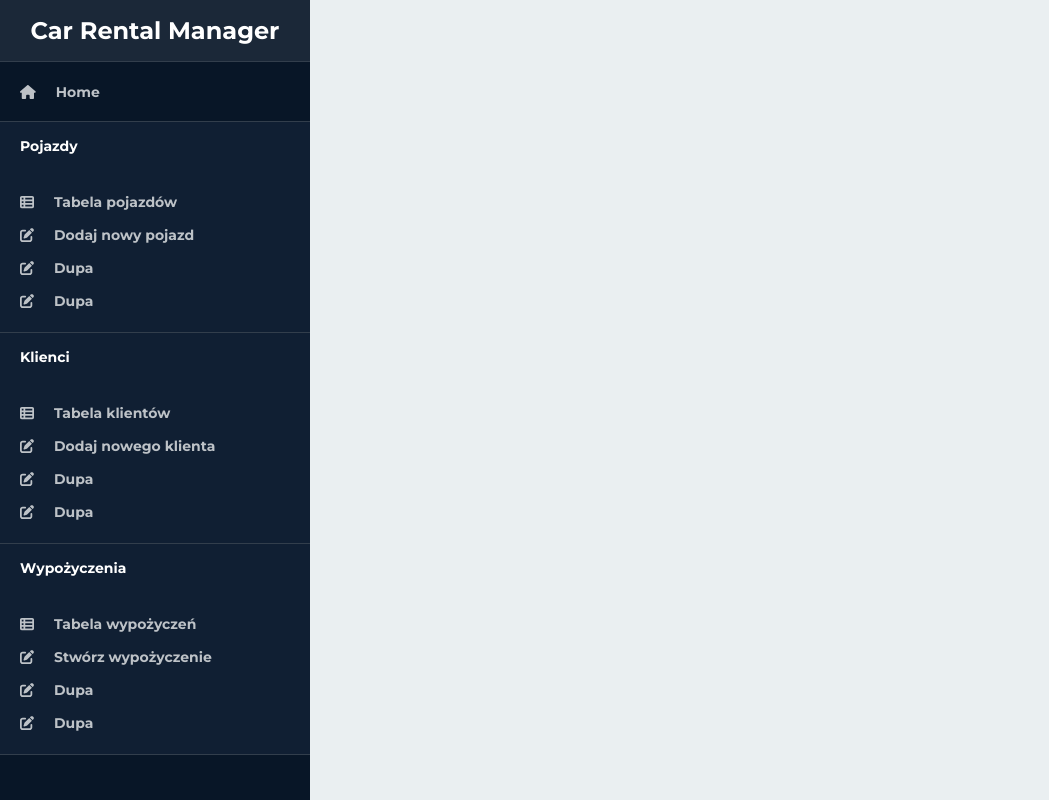
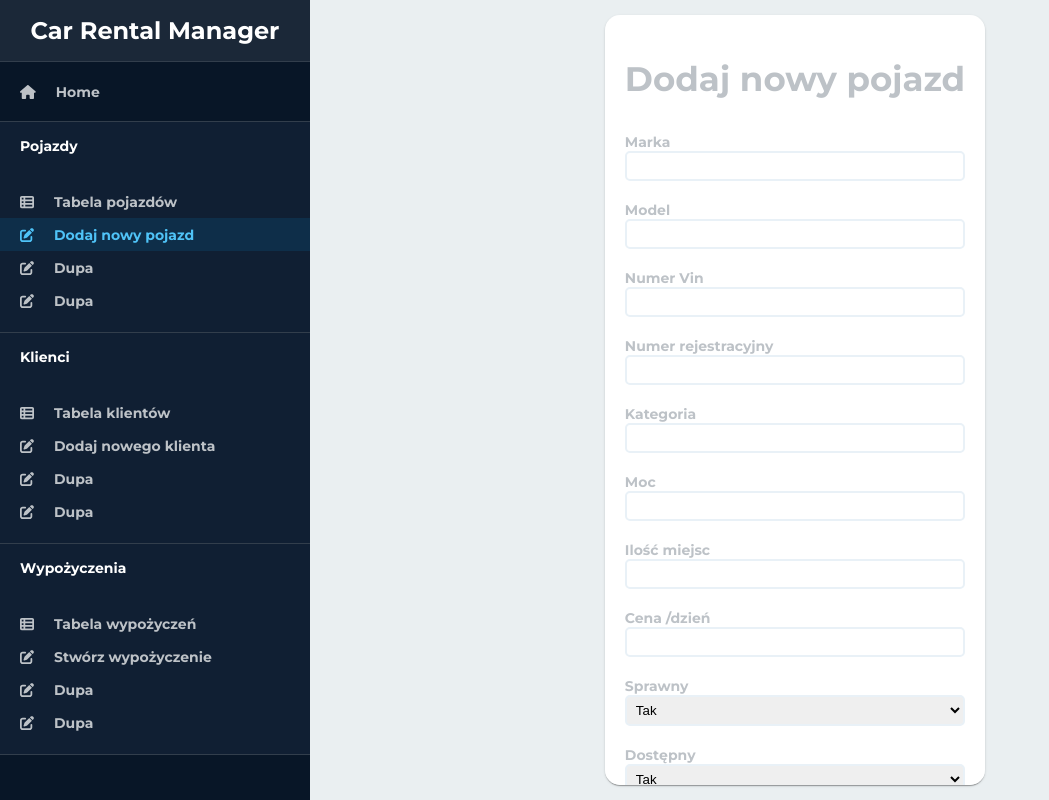
Before and after one commit to ajdachoo/Car-Rental-Manager, a React (Create React App) app: page /addCar in a window 1280 px wide. Shown: the whole page, without its empty margins (0-1049 px from the left). Built offline with nearby package versions, Linux system fonts and the light colour scheme.

Commit message:
add cars forms

```diff
--- a/src/components/molecules/FormField/FormField.tsx
+++ b/src/components/molecules/FormField/FormField.tsx
@@ -39,7 +39,7 @@ export const FormFieldSelect: React.FC<FormFieldSelectProps> = ({ onChange, valu
         <Wrapper>
             <StyledLabel htmlFor={id}>{label}</StyledLabel>
             <StyledSelect name={name} id={id} value={value} onChange={onChange}>
-                {options.map((option) => <option value={option.value}>{option.option}</option>)}
+                {options.map((option) => <option key={option.option} value={option.value}>{option.option}</option>)}
             </StyledSelect>
         </Wrapper>
     );
--- /dev/null
+++ b/src/components/organisms/CarEditForm/CarEditForm.tsx
@@ -0,0 +1,48 @@
+import React, { useEffect, useState } from "react";
+import { useParams } from "react-router-dom";
+import { useCars, CarProps } from "hooks/useCars";
+import CarForm, { formValuesProps } from "../CarForm/CarForm";
+
+const CarPropsToFormValues = (car: CarProps): formValuesProps => {
+    return {
+        ...car,
+        efficientNow: car.efficientNow.toString(),
+        availableNow: car.availableNow.toString(),
+        horsepower: car.horsepower.toString(),
+        countPlace: car.countPlace.toString(),
+        priceForDay: car.priceForDay.toString(),
+        automaticTransmission: car.automaticTransmission.toString()
+    };
+};
+
+const CarEditForm = () => {
+    const { editCarID } = useParams();
+    const [editCar, setEditCar] = useState<CarProps>();
+    const { getCar } = useCars();
+
+
+    useEffect(() => {
+        fetchData();
+    }, []);
+
+    const fetchData = async () => {
+        if (editCarID) {
+            const car = await getCar(parseInt(editCarID));
+            setEditCar(car);
+        }
+
+    };
+
+    if (editCar) {
+        return (
+            <>
+                <CarForm method="edit" initialformValues={CarPropsToFormValues(editCar)} carEditID={editCar?.id} />
+            </>
+        );
+    } else {
+        return (<></>);
+    }
+
+};
+
+export default CarEditForm;
--- /dev/null
+++ b/src/components/organisms/CarForm/CarForm.tsx
@@ -0,0 +1,139 @@
+import React, { useState } from "react";
+import { ViewWrapper } from "components/molecules/ViewWrapper/ViewWrapper.styles";
+import { Title } from "components/molecules/FormField/Form.styles";
+import { FormField, FormFieldSelect, formSelectOptionProps } from "components/molecules/FormField/FormField";
+import { FormButton } from "components/molecules/FormField/Form.styles";
+import { CarPutPostProps, useCars } from "hooks/useCars";
+import { useNavigate } from "react-router-dom";
+import { isAxiosError } from "axios";
+
+interface FormProps {
+    initialformValues?: formValuesProps;
+    method: 'add' | 'edit';
+    carEditID?: number;
+};
+
+export interface formValuesProps {
+    registrationNumber: string;
+    vinNumer: string;
+    mark: string;
+    model: string;
+    automaticTransmission: string;
+    horsepower: string;
+    countPlace: string;
+    category: string;
+    efficientNow: string;
+    availableNow: string;
+    priceForDay: string;
+    comments: string;
+};
+
+const initialFormState: formValuesProps = {
+    registrationNumber: '',
+    vinNumer: '',
+    mark: '',
+    model: '',
+    automaticTransmission: '',
+    horsepower: '',
+    countPlace: '',
+    category: '',
+    efficientNow: '',
+    availableNow: '',
+    priceForDay: '',
+    comments: '',
+};
+
+const yesNoOptions: formSelectOptionProps[] = [
+    {
+        option: 'Tak',
+        value: 'true',
+    },
+    {
+        option: 'Nie',
+        value: 'false',
+    }];
+
+const transmissionOptions: formSelectOptionProps[] = [
+    {
+        option: 'Automatyczna',
+        value: 'true',
+    },
+    {
+        option: 'Manualna',
+        value: 'false',
+    }];
+
+const formValuesToCarProps = (formValues: formValuesProps): CarPutPostProps => {
+    return {
+        ...formValues,
+        automaticTransmission: (formValues.automaticTransmission === 'true'),
+        efficientNow: (formValues.efficientNow === 'true'),
+        availableNow: (formValues.availableNow === 'true'),
+        horsepower: parseInt(formValues.horsepower),
+        countPlace: parseInt(formValues.countPlace),
+        priceForDay: parseInt(formValues.priceForDay)
+    };
+};
+
+const CarForm: React.FC<FormProps> = ({ initialformValues = initialFormState, method, carEditID }) => {
+    const [formValues, setFormValues] = useState<formValuesProps>(initialformValues);
+    const { postCar, putCar } = useCars();
+    const navigate = useNavigate();
+
+    const handleInputChange = (e: React.ChangeEvent<HTMLInputElement>) => {
+        setFormValues({
+            ...formValues,
+            [e.target.name]: e.target.value
+        });
+    };
+
+    const handleAddCar = async (e: React.FormEvent<HTMLFormElement>) => {
+        e.preventDefault();
+        const formatCar = formValuesToCarProps(formValues)
+        console.log(formatCar);
+        const response = await postCar(formatCar);
+        if (isAxiosError(response)) {
+            alert('niepoprawne dane!');
+        } else {
+            setFormValues(initialFormState);
+            navigate('/cars');
+        }
+    };
+
+    const handleEditCar = async (e: React.FormEvent<HTMLFormElement>) => {
+        e.preventDefault();
+        if (carEditID) {
+            const formatCar = formValuesToCarProps(formValues)
+            const response = await putCar(formatCar, carEditID);
+            if (isAxiosError(response)) {
+                alert('niepoprawne dane!');
+            } else {
+                setFormValues(initialFormState);
+                navigate('/cars');
+            }
+        } else {
+            alert('niepoprawne dane!');
+        }
+    };
+
+    return (
+        <ViewWrapper as="form" onSubmit={method === 'add' ? handleAddCar : handleEditCar}>
+            <Title>{method === 'add' ? 'Dodaj nowy pojazd' : 'Edytuj dane pojazdu'}</Title>
+            <FormField label="Marka" id="mark" name="mark" value={formValues.mark} onChange={handleInputChange} />
+            <FormField label="Model" id="model" name="model" value={formValues.model} onChange={handleInputChange} />
+            <FormField label="Numer Vin" id="vinNumer" name="vinNumer" value={formValues.vinNumer} onChange={handleInputChange} />
+            <FormField label="Numer rejestracyjny" id="registrationNumber" name="registrationNumber" value={formValues.registrationNumber} onChange={handleInputChange} />
+            <FormField label="Kategoria" id="category" name="category" value={formValues.category} onChange={handleInputChange} />
+            <FormField label="Moc" id="horsepower" name="horsepower" value={formValues.horsepower} onChange={handleInputChange} />
+            <FormField label="Ilość miejsc" id="countPlace" name="countPlace" value={formValues.countPlace} onChange={handleInputChange} />
+            <FormField label="Cena /dzień" id="priceForDay" name="priceForDay" value={formValues.priceForDay} onChange={handleInputChange} />
+            <FormFieldSelect options={yesNoOptions} label="Sprawny" id="efficientNow" name="efficientNow" value={formValues.efficientNow.toString()} onChange={handleInputChange}></FormFieldSelect>
+            <FormFieldSelect options={yesNoOptions} label="Dostępny" id="availableNow" name="availableNow" value={formValues.availableNow.toString()} onChange={handleInputChange}></FormFieldSelect>
+            <FormFieldSelect options={transmissionOptions} label="Skrzynia biegów" id="automaticTransmission" name="automaticTransmission" value={formValues.automaticTransmission.toString()} onChange={handleInputChange}></FormFieldSelect>
+            <FormField label="Komentarz" id="comments" name="comments" value={formValues.comments} onChange={handleInputChange} />
+            <FormButton type="submit">{method === 'add' ? 'Dodaj' : 'Zatwierdź'}</FormButton>
+        </ViewWrapper>
+    );
+};
+
+export default CarForm;
--- a/src/components/organisms/CarsTable/CarsTable.tsx
+++ b/src/components/organisms/CarsTable/CarsTable.tsx
@@ -1,13 +1,13 @@
 import React, { useEffect, useState } from 'react';
 import DataTable from 'components/molecules/DataTable/DataTable';
 import CarTableRow from 'components/molecules/CarTableRow/CarTableRow';
-import { useCars, CarProp } from 'hooks/useCars';
+import { useCars, CarProps } from 'hooks/useCars';
 import { ViewWrapper } from 'components/molecules/ViewWrapper/ViewWrapper.styles';
 
 const headers = ['#', 'ID', 'Marka', 'Model', 'Skrzynia Biegów', 'Moc', 'Kategoria', 'Ilość miejsc', 'Cena /dzień', 'Numer rejestracyjny', 'Numer Vin'];
 
 const CarsTable: React.FC = () => {
-    const [cars, setCars] = useState<CarProp[]>();
+    const [cars, setCars] = useState<CarProps[]>();
     const status = 'Ładowanie...';
     const { getCars, deleteCar } = useCars();
 
--- a/src/components/organisms/ClientForm/ClientForm.tsx
+++ b/src/components/organisms/ClientForm/ClientForm.tsx
@@ -35,7 +35,7 @@ const initialFormState: formValuesProps = {
     comments: '',
 };
 
-const BlockedOptions: formSelectOptionProps[] = [
+const yesNoOptions: formSelectOptionProps[] = [
     {
         option: 'Tak',
         value: 'true',
@@ -60,7 +60,6 @@ const ClientForm: React.FC<FormProps> = ({ initialformValues = initialFormState,
             ...formValues,
             [e.target.name]: e.target.value
         });
-        console.log(formValues);
     };
 
     const handleAddClient = async (e: React.FormEvent<HTMLFormElement>) => {
@@ -100,7 +99,7 @@ const ClientForm: React.FC<FormProps> = ({ initialformValues = initialFormState,
             <FormField type="email" label="Email" id="email" name="email" value={formValues.email} onChange={handleInputChange} />
             <FormField type="tel" label="Numer telefonu" id="phoneNumber" name="phoneNumber" value={formValues.phoneNumber} onChange={handleInputChange} />
             <FormField label="Kategoria prawa jazdy" id="drivingLicenseCategory" name="drivingLicenseCategory" value={formValues.drivingLicenseCategory} onChange={handleInputChange} />
-            <FormFieldSelect options={BlockedOptions} label="Zablokowany" id="isBlocked" name="isBlocked" value={formValues.isBlocked.toString()} onChange={handleInputChange}></FormFieldSelect>
+            <FormFieldSelect options={yesNoOptions} label="Zablokowany" id="isBlocked" name="isBlocked" value={formValues.isBlocked.toString()} onChange={handleInputChange}></FormFieldSelect>
             <FormField label="Komentarz" id="comments" name="comments" value={formValues.comments} onChange={handleInputChange} />
             <FormButton type="submit">{method === 'add' ? 'Dodaj' : 'Zatwierdź'}</FormButton>
         </ViewWrapper>
--- a/src/components/organisms/Navigation/Navigation.tsx
+++ b/src/components/organisms/Navigation/Navigation.tsx
@@ -16,7 +16,7 @@ const Navigation: React.FC = () => {
             <NavSection>
                 <p>Pojazdy</p>
                 <StyledNavLink to="/cars"><TableListIcon />Tabela pojazdów</StyledNavLink>
-                <StyledNavLink to="/dupa1"><NewIcon />Dodaj nowy pojazd</StyledNavLink>
+                <StyledNavLink to="/addCar"><NewIcon />Dodaj nowy pojazd</StyledNavLink>
                 <StyledNavLink to="/dupa2"><NewIcon />Dupa</StyledNavLink>
                 <StyledNavLink to="/dupa3"><NewIcon />Dupa</StyledNavLink>
             </NavSection>
--- a/src/components/templates/DataSection/DataSection.tsx
+++ b/src/components/templates/DataSection/DataSection.tsx
@@ -5,7 +5,9 @@ import React from 'react';
 import { Wrapper } from './DataSection.styles';
 import { Routes, Route } from 'react-router-dom';
 import ClientForm from 'components/organisms/ClientForm/ClientForm';
+import CarForm from 'components/organisms/CarForm/CarForm';
 import ClientEditForm from 'components/organisms/ClientEditForm/ClientEditForm';
+import CarEditForm from 'components/organisms/CarEditForm/CarEditForm';
 
 const DataSection: React.FC = () => {
     return (
@@ -16,6 +18,8 @@ const DataSection: React.FC = () => {
                 <Route path='/rentals' element={<RentalsTable />} />
                 <Route path='/addClient' element={<ClientForm method='add' />} />
                 <Route path='/editClient/:editClientID' element={<ClientEditForm />} />
+                <Route path='/addCar' element={<CarForm method='add' />} />
+                <Route path='/editCar/:editCarID' element={<CarEditForm />} />
             </Routes>
         </Wrapper>
     );
```
Also changed, not shown: src/components/molecules/CarTableRow/CarTableRow.tsx (+6 -2 lines), src/hooks/useCars.ts (+29 -23 lines).
